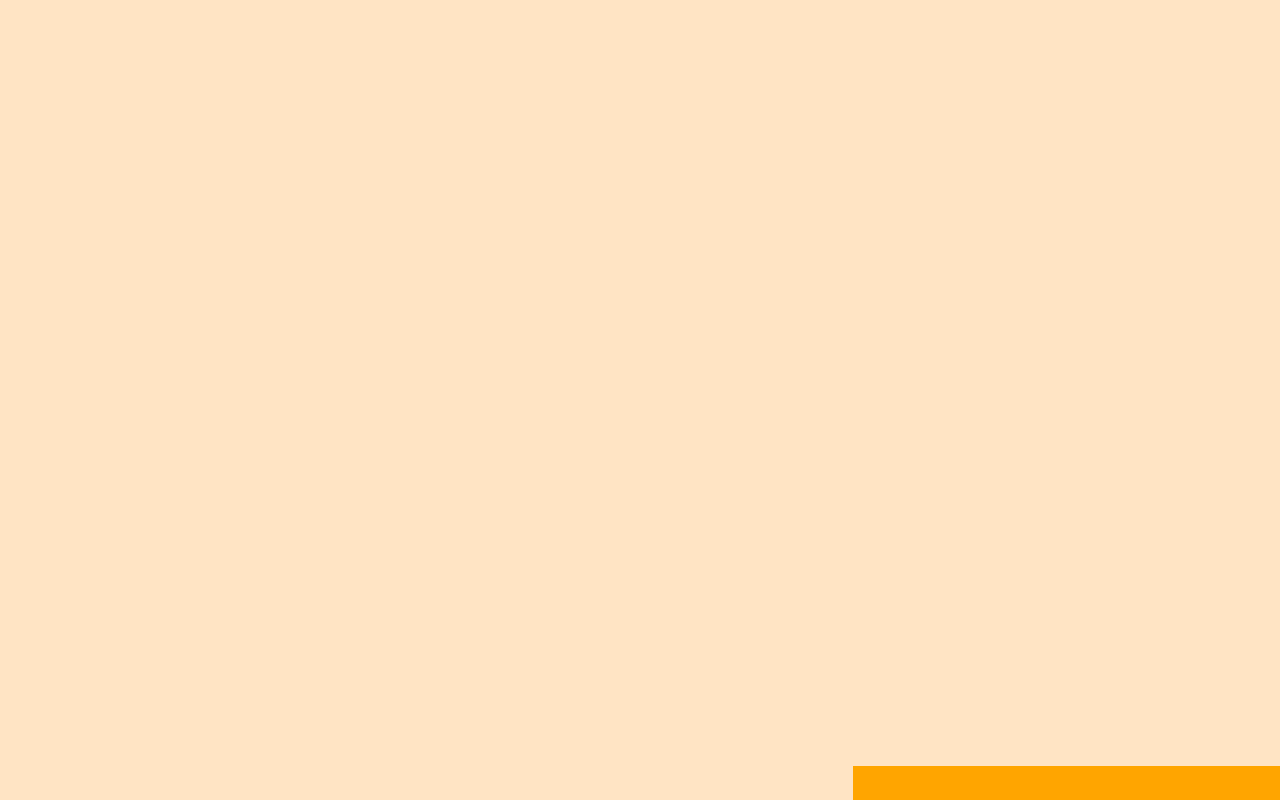
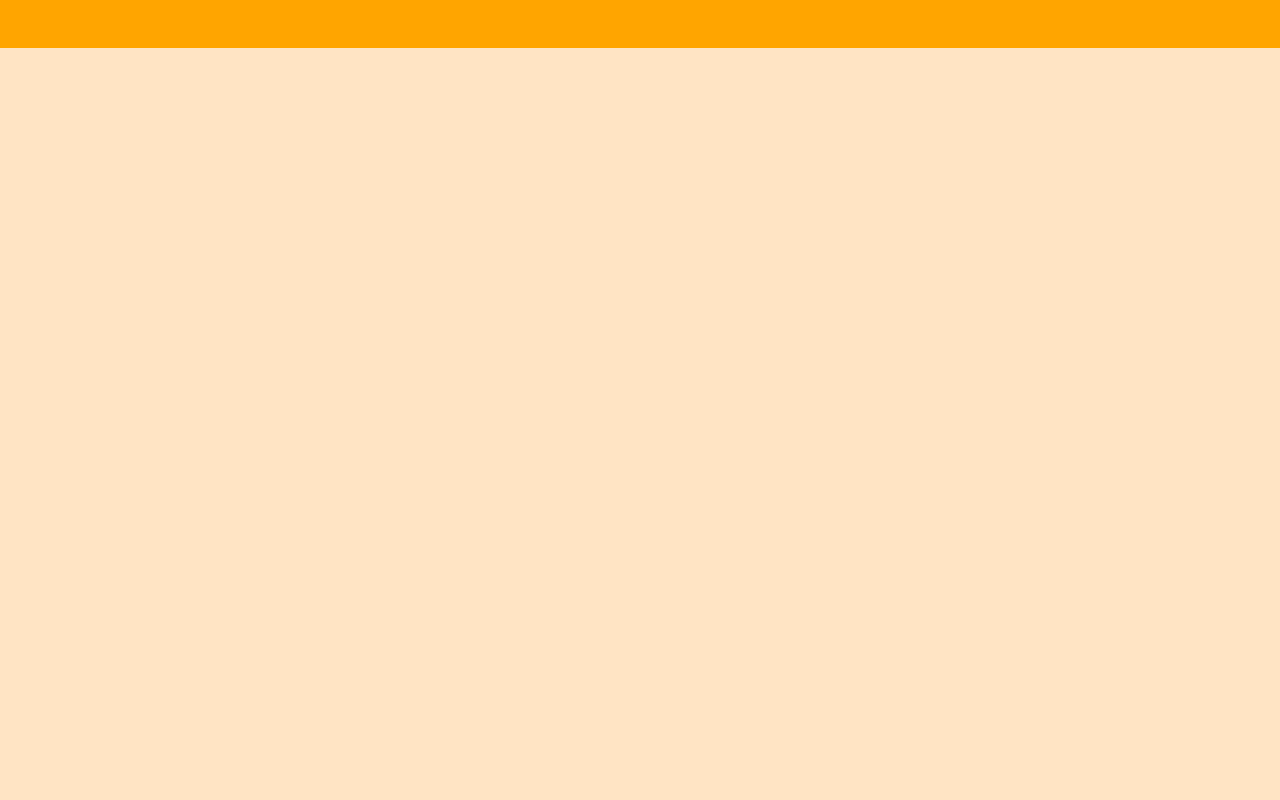
Before and after one commit to kaifohann/IXXN221_Blog_HannahKaiFong, a plain HTML site: page index.html in a window 1280 px wide. Drawn offline with Linux system fonts and the light colour scheme; files that its build step writes are made by us from their sources.

Commit message:
edits to stylesheet

```diff
--- /dev/null
+++ b/css/style.css
@@ -0,0 +1,24 @@
+body {
+    margin: 0;
+    padding: 0;
+    background-color: bisque;
+    height: 100vh;
+    display: grid;
+    grid-template-columns: auto;
+    grid-template-rows: repeat(5, auto) repeat(3, 20%) 10%;
+    grid-template-areas:
+    "header"
+    "nav1"
+    "nav2"
+    "nav3"
+    "nav4"
+    "section1"
+    "section2"
+    "section3"
+    "footer"
+}
+
+header {
+    grid-area: header;
+    background-color: orange;
+}
--- a/style.css
+++ b/style.css
@@ -6,7 +6,7 @@ body {
     display: grid;
     grid-template-columns: auto;
     grid-template-rows: repeat(5, auto) repeat(3, 20%) 10%;
-    grid-template-areas::
+    grid-template-areas:
     "header"
     "nav1"
     "nav2"
@@ -22,3 +22,41 @@ header {
     grid-area: header;
     background-color: orange;
 }
+
+nav:nth-of-type(1) {
+    grid-area: nav1;
+    background-color: salmon;
+}
+
+nav:nth-of-type(2) {
+    grid-area: nav2;
+    background-color: red;
+}
+
+nav:nth-of-type(3) {
+    grid-area: nav3;
+    background-color: salmon;
+}
+
+nav:nth-of-type(4) {
+    grid-area: nav4;
+    background-color: red;
+}
+
+section:nth-last-of-type(1) {
+    grid-area: section1;
+    background-color: yellow;
+}
+section:nth-last-of-type(2) {
+    grid-area: section2;
+    background-color: greenyellow;
+}
+section:nth-last-of-type(3) {
+    grid-area: section3;
+    background-color: green;
+}
+
+footer {
+    grid-area:footer;
+    background-color: cyan;
+}
```
Also changed, not shown: 2 other files.
